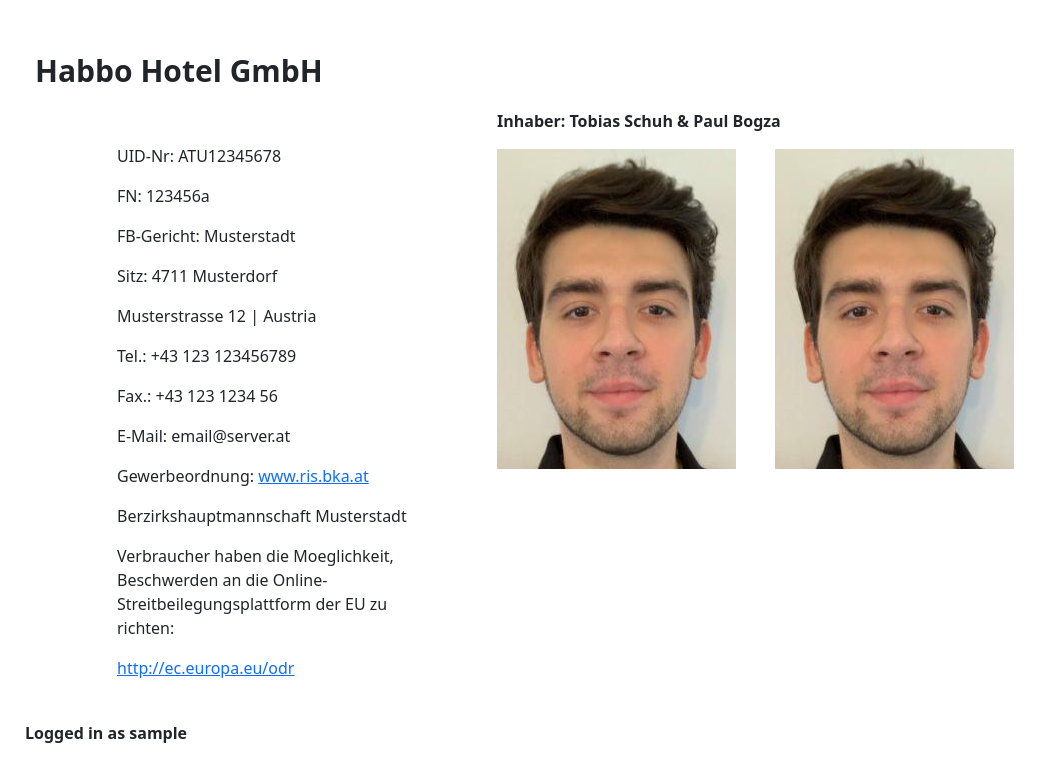
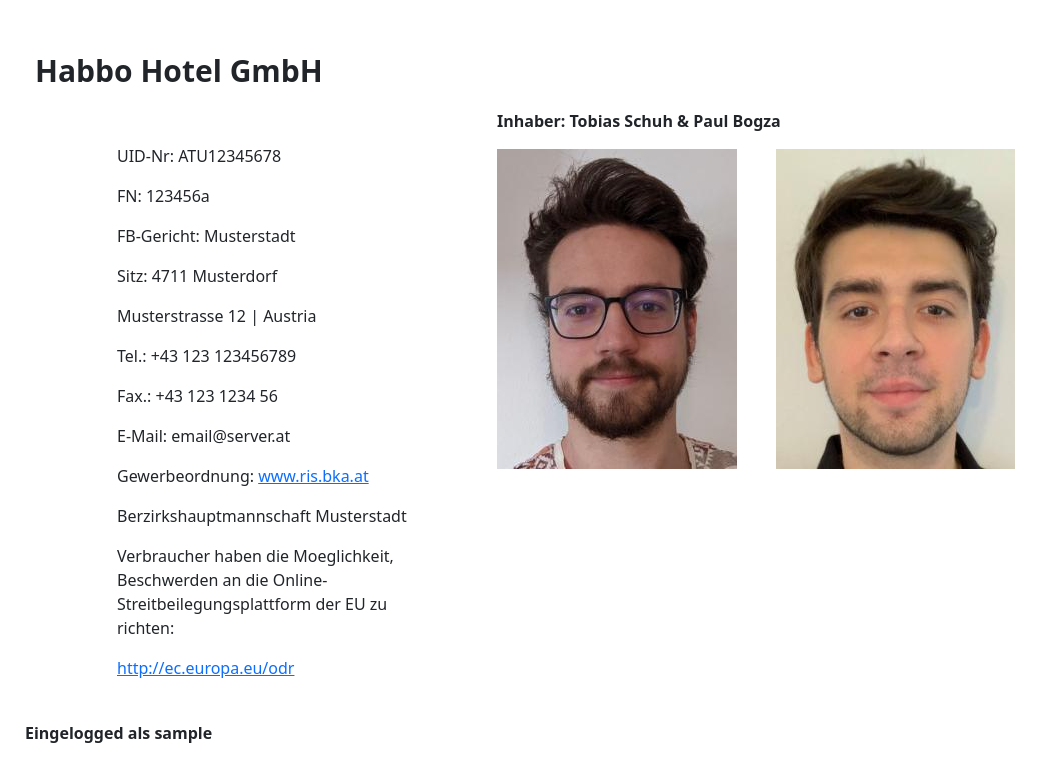
Before and after one commit to PaulFHTW/WebtechWS2022, a PHP site: page /impressum.php in a window 1280 px wide. Shown: the part 56-826 px from the top of the page, without its empty margins (0-1052 px from the left). Run offline with PHP 8.4, Linux system fonts and the light colour scheme; the visitor is signed in with stand-in values (Sample User, id 1).

Commit message:
new file:   project/images/tobias.jpg 	modified:   project/impressum.php 	modified:   project/index.php 	modified:   project/navigation/loginstatus.php 	modified:   project/reservierung.php

```diff
--- a/project/impressum.php
+++ b/project/impressum.php
@@ -29,7 +29,7 @@
                 </div>
                 <div class="col-lg-8">
                     <p style="font-weight: bold">Inhaber: Tobias Schuh & Paul Bogza</p>
-                    <img src="images/paul.jpeg" class="imp-img">
+                    <img src="images/tobias.jpg" class="imp-img">
                     <img src="images/paul.jpeg" class="imp-img">
                 </div>
             </div>
--- a/project/index.php
+++ b/project/index.php
@@ -40,7 +40,8 @@
                         if($num > 0){
                             while($row = mysqli_fetch_assoc($result)){?>
                             <li class="desc"><?php
-                                echo $row['text']."<br>";
+                                echo $row['text']."<br>";?>
+                            posted: <?php echo $row['date']."<br>";
                             ?></li>
                             <?php
                             }
--- a/project/navigation/loginstatus.php
+++ b/project/navigation/loginstatus.php
@@ -7,13 +7,13 @@ $username = $_SESSION['username'];
 $admin = $_SESSION['admin'];
 
 if(isset($_SESSION['username'])){
-    echo "Logged in as $username";
+    echo "Eingelogged als $username";
 }
 else if(isset($_SESSION['admin'])){
-    echo "Logged in as $admin";
+    echo "Eingelogged als $admin";
 }
 else{
-    echo "Not logged in";
+    echo "Nicht eingelogged";
 }
 
 ?>
--- a/project/reservierung.php
+++ b/project/reservierung.php
@@ -66,7 +66,7 @@
     }
 
     //Check if Suite is already booked on the arrival day
-    $sql = "SELECT ankunft, suite FROM reservierung WHERE ankunft='$ankunft' AND suite='$suite';";
+    $sql = "SELECT ankunft, abreise, suite FROM reservierung WHERE ankunft='$ankunft' AND abreise='$abreise' AND suite='$suite';";
 
     $result = mysqli_query($conn, $sql);
 
```
Also changed, not shown: project/images/tobias.jpg (added).
